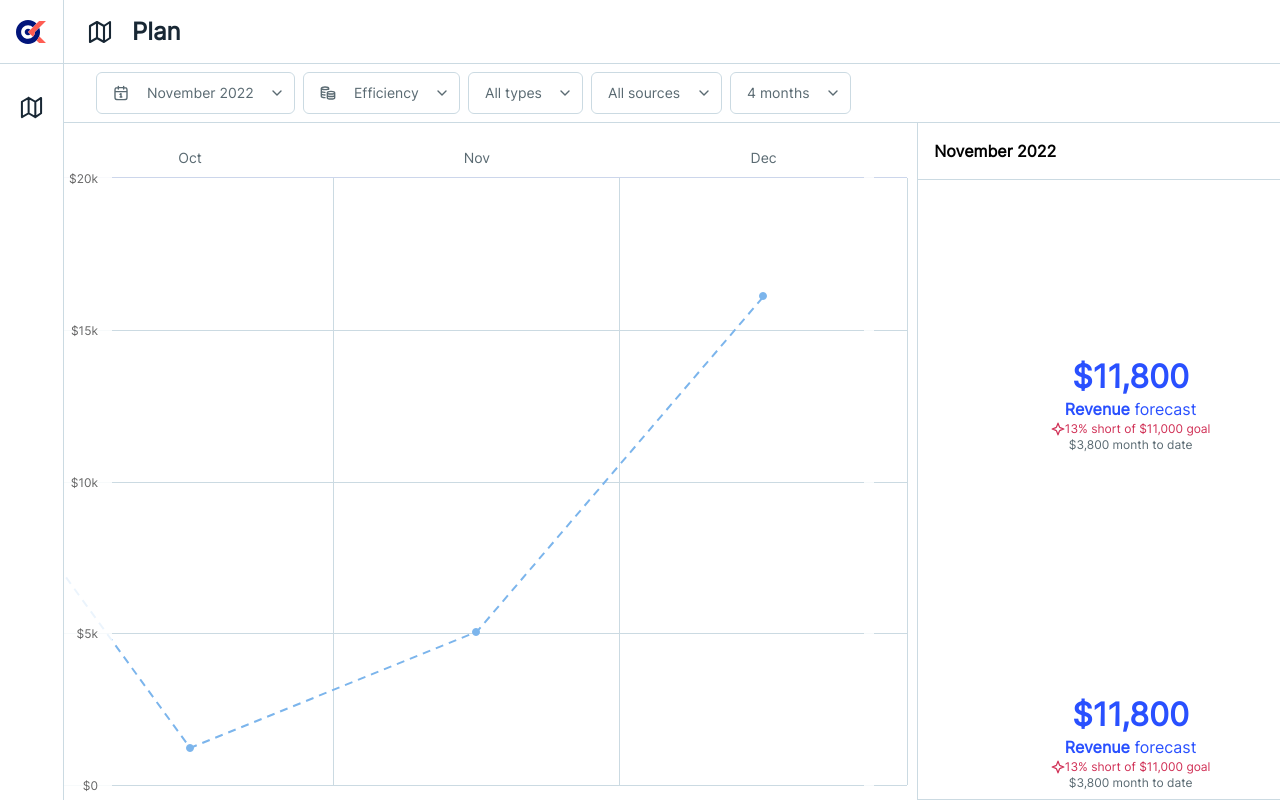
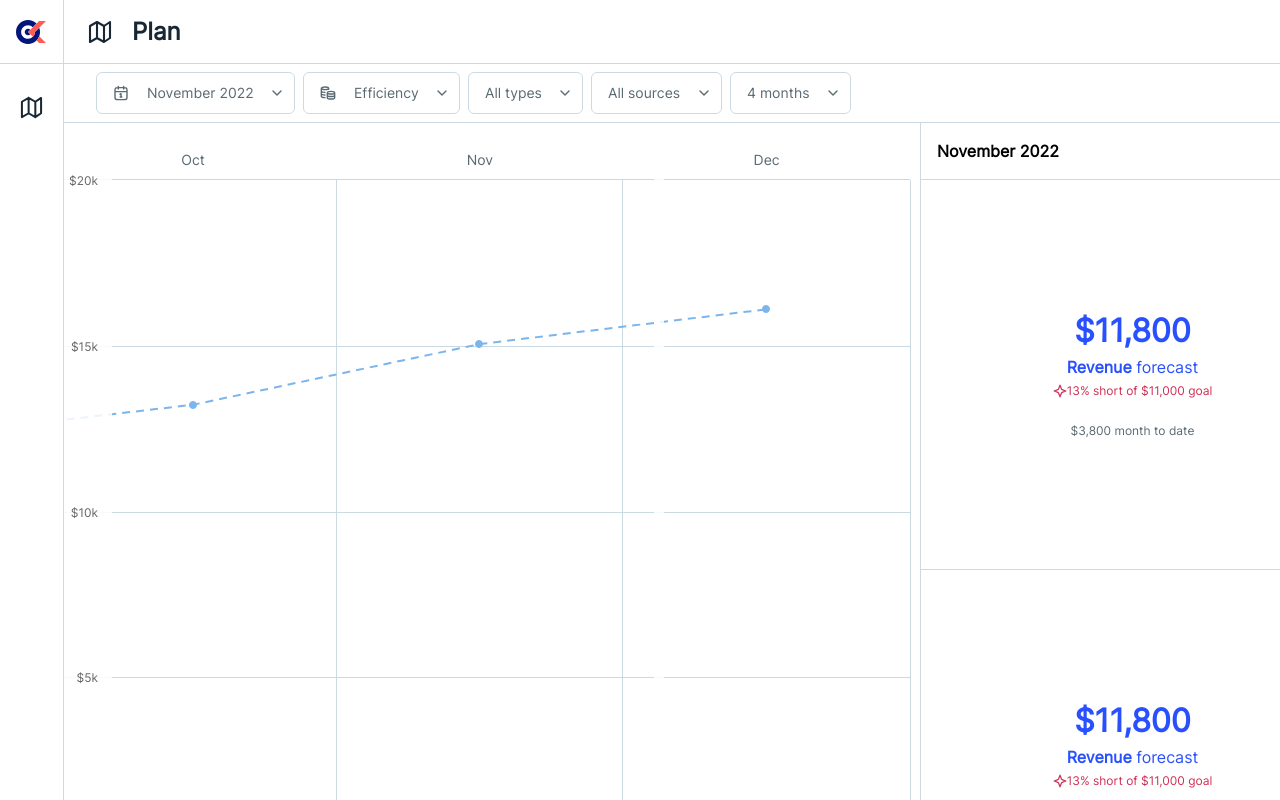
Before and after one commit to kimpfajardo/rocketfuel-client, a Next.js app: page /plan in a window 1280 px wide. Built offline with nearby package versions, Linux system fonts and the light colour scheme.

Commit message:
Fix UI elements

```diff
--- a/components/layouts/Main.tsx
+++ b/components/layouts/Main.tsx
@@ -10,10 +10,10 @@ const Layout = (props: LayoutProps) => {
   const { children } = props;
 
   return (
-    <div className={`flex h-screen inter`}>
+    <div className={"flex h-screen inter"}>
       <Sidebar />
-      <div className="min-h-screen max-h-screen w-full flex flex-col flex-1">
-        <div className="h-16 min-h-[64px] w-full flex items-center sticky top-0 z-10 bg-white px-6 border-b border-gray">
+      <div className="w-full flex flex-col">
+        <div className="h-[64px] w-full flex items-center bg-white px-6 border-b border-gray">
           <div className="flex gap-x-5">
             <Image
               src="/images/sidebar/map.svg"
@@ -21,10 +21,12 @@ const Layout = (props: LayoutProps) => {
               height={24}
               alt="plan"
             />
-            <h1 className="text-xl inter font-semibold text-l-label-primary">Plan</h1>
+            <h1 className="text-xl inter font-semibold text-l-label-primary">
+              Plan
+            </h1>
           </div>
         </div>
-        <main className="h-full bg-lightgray flex-1">{children}</main>
+        <main className="h-[calc(100vh-64px)] bg-lightgray overflow-y-scroll">{children}</main>
       </div>
     </div>
   );
--- a/helpers/constants/charts/planPage.ts
+++ b/helpers/constants/charts/planPage.ts
@@ -40,7 +40,7 @@ export const config = {
     series: [
       {
         data: [
-          0, 4200, 5700, 7550, 8021, 11780, 3600, 6931, 14210, 1220, 5051,
+          0, 4200, 5700, 7550, 8021, 11780, 3600, 6931, 12210, 13220, 15051,
           16100,
         ],
         zoneAxis: "x",
@@ -88,7 +88,6 @@ export const config = {
       },
     ],
     yAxis: {
-      // opposite: true
       title: {
         text: "",
       },
@@ -98,8 +97,6 @@ export const config = {
           fontSize: "12px",
           fontFamily: "Inter",
           whiteSpace: "nowrap",
-          marginTop: "66px",
-          marginBottom: "66px",
           textAlign: "center",
         },
       },
--- a/pages/index.tsx
+++ b/pages/index.tsx
@@ -1,4 +1,3 @@
-import { Inter } from "@next/font/google";
 
 export default function Home() {
   return (
--- a/pages/plan/index.tsx
+++ b/pages/plan/index.tsx
@@ -8,7 +8,7 @@ import Image from "next/image";
 const Plan = () => {
   return (
     <Layout>
-      <div className="flex flex-col h-full">
+      <div className="h-full flex flex-col">
         <div className="py-2 pl-8 flex gap-2">
           <SelectInput
             icon="/images/calendar-date.svg"
@@ -19,30 +19,37 @@ const Plan = () => {
           <SelectInput defaultValue="All sources" />
           <SelectInput defaultValue="4 months" />
         </div>
-        <div className="flex flex-1">
-          <div className="h-full w-2/3 pt-[19px] border-t border-l-outline-default ">
+        <div className="h-full flex flex-1 border-t border-l-outline-default">
+          {/* <div className="w-2/3 pt-[21px]">
+            <HighchartsReact
+              highcharts={Highcharts}
+              containerProps={{ style: { minHeight: "100%" } }}
+              options={config}
+            />
+          </div> */}
+          <div className="overflow-x-scroll w-auto pt-[21px] hidescroll">
             <HighchartsReact
               highcharts={Highcharts}
               containerProps={{ style: { minHeight: "100%" } }}
               options={config}
             />
           </div>
-          <div className="h-full w-1/3 border border-l-outline-default">
-            <div className="p-4 border-b border-inherit">
+          <div className="w-[424px] h-[838px] min-w-[424px] border-l border-l-outline-default">
+            <div className="p-4 border-b border-l-outline-default">
               <p className="inter font-bold">November 2022</p>
             </div>
-            <div className="flex flex-col h-full">
+            <div className="flex flex-col h-[390px] border-b border-l-outline-default">
               <div className="h-full w-full text-center flex items-center justify-center">
                 <div>
-                  <p className="font-semibold text-l-label-link text-2xl">
+                  <p className="font-semibold text-l-label-link text-2xl mb-1">
                     $11,800
                   </p>
-                  <p className="text-l-label-link">
+                  <p className="text-l-label-link mb-1">
                     <span>
                       <b>Revenue</b> forecast
                     </span>
                   </p>
-                  <div className="flex items-centera justify-center">
+                  <div className="flex items-centera justify-center mb-6">
                     <Image
                       src="/images/star.svg"
                       width={14}
@@ -58,17 +65,19 @@ const Plan = () => {
                   </p>
                 </div>
               </div>
-              <div className="h-1/2 w-full text-center flex items-center justify-center">
+            </div>
+            <div className="flex flex-col h-[390px]">
+              <div className="h-full w-full text-center flex items-center justify-center">
                 <div>
-                  <p className="font-semibold text-l-label-link text-2xl">
+                  <p className="font-semibold text-l-label-link text-2xl mb-1">
                     $11,800
                   </p>
-                  <p className="text-l-label-link">
+                  <p className="text-l-label-link mb-1">
                     <span>
                       <b>Revenue</b> forecast
                     </span>
                   </p>
-                  <div className="flex items-centera justify-center">
+                  <div className="flex items-centera justify-center mb-6">
                     <Image
                       src="/images/star.svg"
                       width={14}
```
